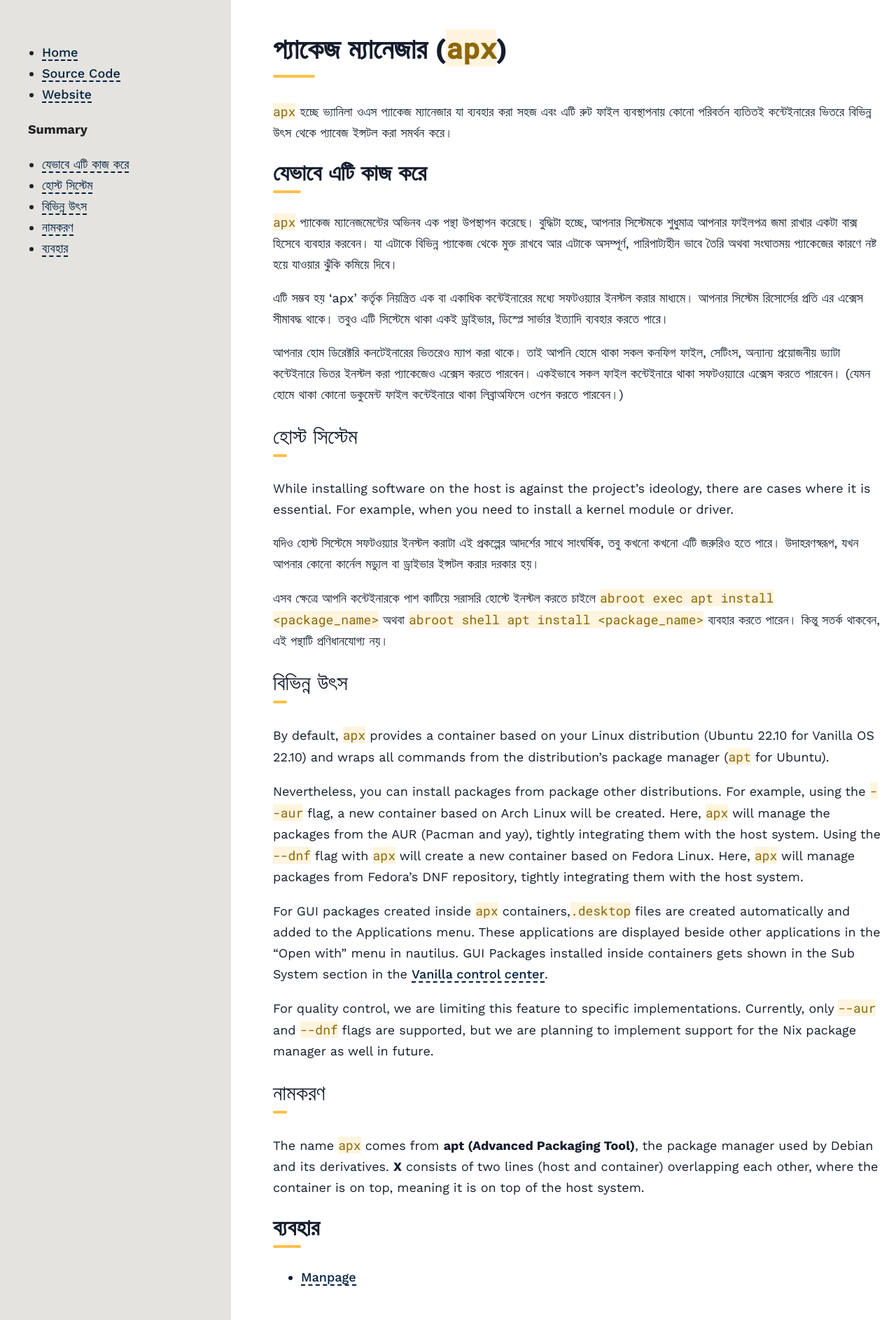
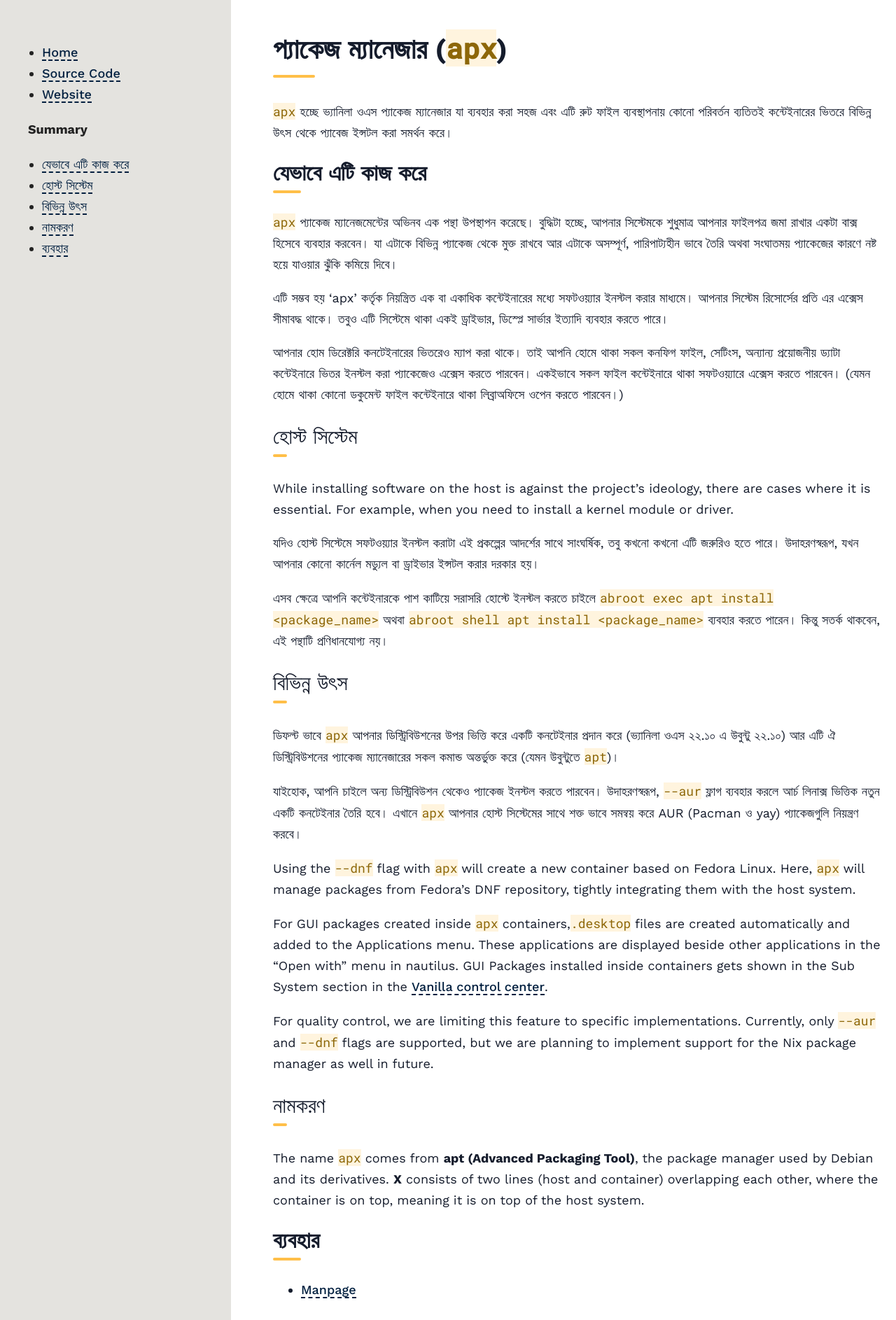
Before and after one commit to Vanilla-OS/documentation, a Jekyll site: the page built from docs/apx/index.bn.md, in a window 1280 px wide. Shown: the whole page at 70% size. Built offline with Jekyll 4.4.1, drawn with Linux system fonts in a browser that asks for light colours.

Commit message:
Translate apx --aur howto

```diff
--- a/docs/apx/index.bn.md
+++ b/docs/apx/index.bn.md
@@ -32,13 +32,14 @@ install a kernel module or driver.
 
 ### বিভিন্ন উৎস
 
-By default, `apx` provides a container based on your Linux distribution (Ubuntu
-22.10 for Vanilla OS 22.10) and wraps all commands from the distribution's
-package manager (`apt` for Ubuntu).
+ডিফল্ট ভাবে `apx` আপনার ডিস্ট্রিবিউশনের উপর ভিত্তি করে একটি কনটেইনার প্রদান করে (ভ্যানিলা ওএস ২২.১০ এ উবুন্টু ২২.১০)
+আর এটি ঐ ডিস্ট্রিবিউশনের প্যাকেজ ম্যানেজারের সকল কমান্ড অন্তর্ভুক্ত করে (যেমন উবুন্টুতে `apt`)।
 
-Nevertheless, you can install packages from package other distributions. For example, using the `--aur` flag, a new
-container based on Arch Linux will be created. Here, `apx` will manage the packages
-from the AUR (Pacman and yay), tightly integrating them with the host system. Using the `--dnf` flag with `apx` will create a new container based on Fedora Linux. Here, `apx` will manage packages from Fedora's DNF repository,  tightly integrating them with the host system.
+যাইহোক, আপনি চাইলে অন্য ডিস্ট্রিবিউশন থেকেও প্যাকেজ ইনস্টল করতে পারবেন। উদাহরণস্বরূপ, `--aur` ফ্লাগ ব্যবহার করলে
+আর্চ লিনাক্স ভিত্তিক নতুন একটি কনটেইনার তৈরি হবে। এখানে `apx` আপনার হোস্ট সিস্টেমের সাথে শক্ত ভাবে সমন্বয় করে
+AUR (Pacman ও yay) প্যাকেজগুলি নিয়ন্ত্রণ করবে।
+
+ Using the `--dnf` flag with `apx` will create a new container based on Fedora Linux. Here, `apx` will manage packages from Fedora's DNF repository,  tightly integrating them with the host system.
 
 For GUI packages created inside `apx` containers,`.desktop` files are created automatically and added to the Applications menu. These applications are displayed beside other applications in the "Open with" menu in nautilus. GUI Packages installed inside containers gets shown in the Sub System section in the [Vanilla control center](/docs/vanilla-control-center).
 
```
